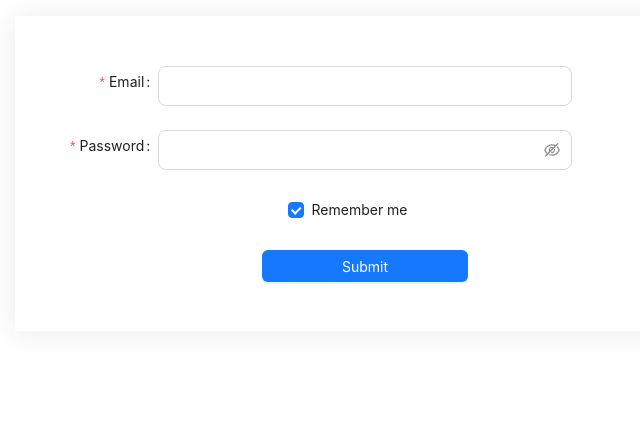
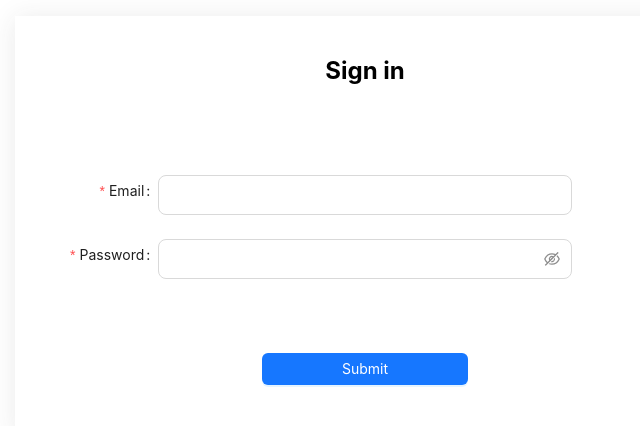
Before and after one commit to ror-vs/armino, a Next.js app: page / in a window 1280 px wide. Shown: the part 234-660 px from the top of the page, without its empty margins (275-915 px from the left). Built offline with nearby package versions, Linux system fonts and the light colour scheme.

Commit message:
validations

```diff
--- a/components/Header.js
+++ b/components/Header.js
@@ -71,7 +71,7 @@ const AppHeader = () => {
       </Menu>
       <Button
         onClick={logoutHandler}
-        style={{ position: "absolute", top: "76px", right: "80px" }}
+        style={{ position: "absolute", top: "63px", right: "100px" }}
       >
         Log out
       </Button>
--- a/components/Login.js
+++ b/components/Login.js
@@ -17,6 +17,9 @@ const LoginForm = () => {
         boxShadow: "0px 2px 25px rgba(51, 51, 51, 0.1)",
       }}
     >
+      <h2 style={{ padding: "40px 0px 20px 0px", textAlign: "center" }}>
+        Sign in
+      </h2>
       <Form
         name="basic"
         labelCol={{
@@ -38,8 +41,12 @@ const LoginForm = () => {
           name="username"
           rules={[
             {
+              type: "email",
+              message: "The Email is not valid E-mail!",
+            },
+            {
               required: true,
-              message: "Please input your username!",
+              message: "Please Enter your E-mail!",
             },
           ]}
         >
@@ -60,23 +67,16 @@ const LoginForm = () => {
         </Form.Item>
 
         <Form.Item
-          name="remember"
-          valuePropName="checked"
-          wrapperCol={{
-            offset: 9,
-            span: 16,
-          }}
-        >
-          <Checkbox>Remember me</Checkbox>
-        </Form.Item>
-
-        <Form.Item
           wrapperCol={{
             offset: 8,
             span: 16,
           }}
         >
-          <Button type="primary" htmlType="submit" style={{ width: "50%" }}>
+          <Button
+            type="primary"
+            htmlType="submit"
+            style={{ width: "50%", marginTop: "50px" }}
+          >
             Submit
           </Button>
         </Form.Item>
--- a/styles/globals.css
+++ b/styles/globals.css
@@ -14,3 +14,14 @@ a {
 * {
   box-sizing: border-box;
 }
+
+input::-webkit-outer-spin-button,
+input::-webkit-inner-spin-button {
+  display: none;
+  -webkit-appearance: none;
+  margin: 0;
+}
+
+input[type="number"] {
+  -moz-appearance: textfield;
+}
```
Also changed, not shown: components/UserForm.js (+13 -5 lines).
